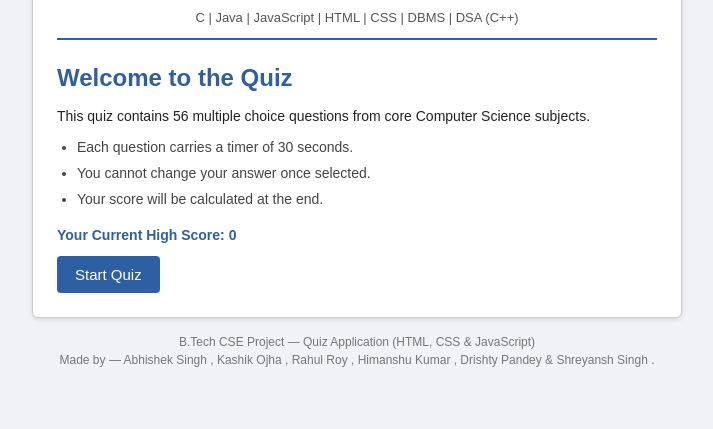
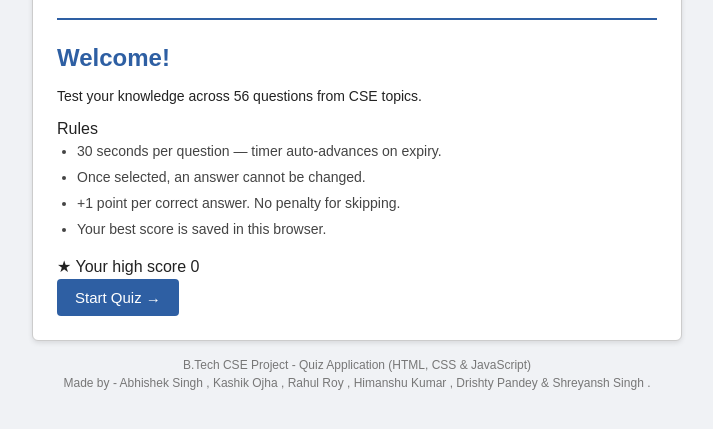
Before and after one commit to shreyansh-singh-097/Quiz_app, a plain HTML site: page index.html in a window 1280 px wide. Shown: the part 81-510 px from the top of the page, without its empty margins (283-996 px from the left). Drawn offline with Linux system fonts and the light colour scheme.

Commit message:
Revise welcome message and footer in index.html
Updated the welcome message, rules, and footer text for clarity and formatting.

```diff
--- a/index.html
+++ b/index.html
@@ -7,88 +7,77 @@
   <link rel="stylesheet" href="style.css">
 </head>
 <body>
-
   <div class="container">
-
     <header class="app-header">
       <h1>CSE Quiz Application</h1>
-      <p>C | Java | JavaScript | HTML | CSS | DBMS | DSA (C++)</p>
+      <!-- <p>C | Java | JavaScript | HTML | CSS | DBMS | DSA (C++)</p> -->
     </header>
 
     <div id="start-screen" class="screen">
-      <h2>Welcome to the Quiz</h2>
-      <p>
-        This quiz contains
-        <span id="total-questions-display">0</span>
-        multiple choice questions from core Computer Science subjects.
+      <h2>Welcome!</h2>
+      <p class="welcome-sub">
+        Test your knowledge across
+        <span class="highlight"><span id="total-questions-display">0</span> questions</span>
+        from CSE topics.
       </p>
 
-      <ul class="info-list">
-        <li>Each question carries a timer of 30 seconds.</li>
-        <li>You cannot change your answer once selected.</li>
-        <li>Your score will be calculated at the end.</li>
-      </ul>
+      <div class="rules-box">
+        <span class="rules-label">Rules</span>
+        <ul class="info-list">
+          <li>30 seconds per question — timer auto-advances on expiry.</li>
+          <li>Once selected, an answer cannot be changed.</li>
+          <li>+1 point per correct answer. No penalty for skipping.</li>
+          <li>Your best score is saved in this browser.</li>
+        </ul>
+      </div>
 
-      <p class="high-score-line">
-        Your Current High Score:
-        <span id="start-high-score">0</span>
-      </p>
+      <div class="high-score-box">
+        <span class="high-score-label">★ Your high score</span>
+        <span id="start-high-score" class="high-score-value">0</span>
+      </div>
 
-      <button id="start-btn" class="btn primary-btn">
-        Start Quiz
+      <button id="start-btn" class="btn primary-btn ">
+        Start Quiz →
       </button>
     </div>
 
     <div id="quiz-screen" class="screen hidden">
-
       <div class="quiz-top-bar">
         <span id="question-number">Question 1 of 50</span>
         <span id="score-text">Score: 0</span>
         <span id="timer-text">Time Left: 30s</span>
       </div>
-
       <div class="progress-bar-outer">
         <div id="progress-bar-fill" class="progress-bar-fill"></div>
       </div>
-
       <h3 id="question-text">Question goes here</h3>
-
       <div id="options-container" class="options-container"></div>
-
       <div class="nav-buttons">
         <button id="prev-btn" class="btn secondary-btn">Previous</button>
         <button id="next-btn" class="btn primary-btn">Next</button>
       </div>
-
     </div>
 
     <div id="result-screen" class="screen hidden">
       <h2>Quiz Completed!</h2>
-
       <div class="result-box">
         <p>Your Score: <span id="final-score-text">0 / 0</span></p>
         <p>Percentage: <span id="percentage-text">0%</span></p>
         <p>High Score: <span id="high-score-text">0</span></p>
       </div>
-
       <p id="result-message" class="result-message"></p>
-
       <button id="restart-btn" class="btn primary-btn">
         Restart Quiz
       </button>
     </div>
-
   </div>
-
   <footer class="app-footer">
     <p>
-      B.Tech CSE  Project &mdash; Quiz Application (HTML, CSS &amp; JavaScript)
+      B.Tech CSE  Project - Quiz Application (HTML, CSS & JavaScript)
       <br>
-      Made by &mdash; Abhishek Singh , Kashik Ojha , Rahul Roy , Himanshu Kumar , Drishty Pandey & Shreyansh Singh .
+      Made by - Abhishek Singh , Kashik Ojha , Rahul Roy , Himanshu Kumar , Drishty Pandey & Shreyansh Singh .
     </p>
   </footer>
-
   <script src="script.js"></script>
-
 </body>
 </html>
```
